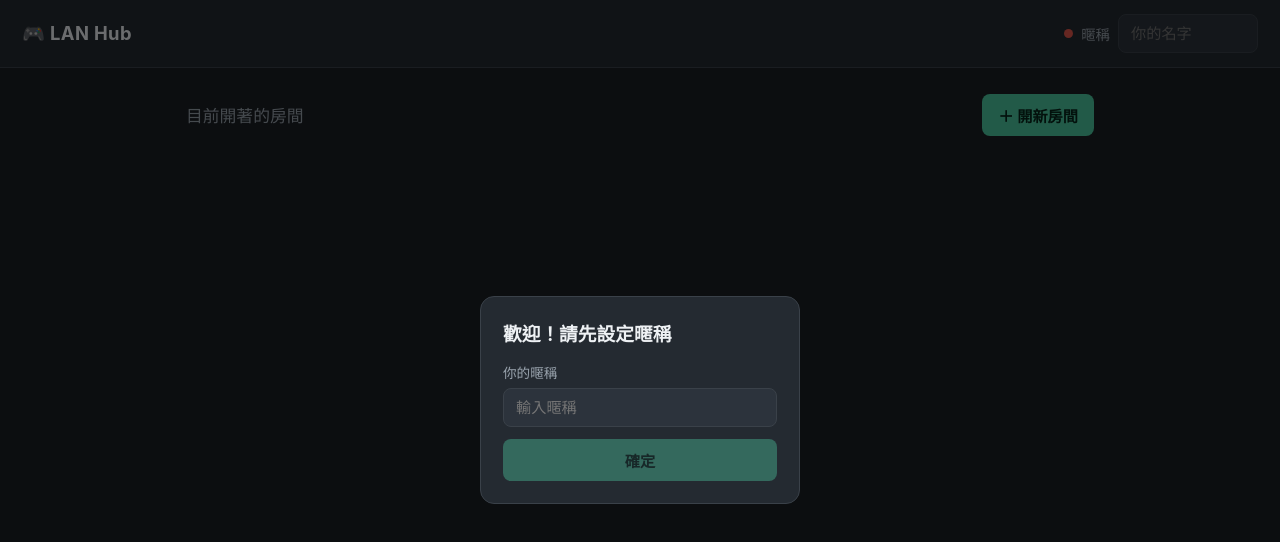
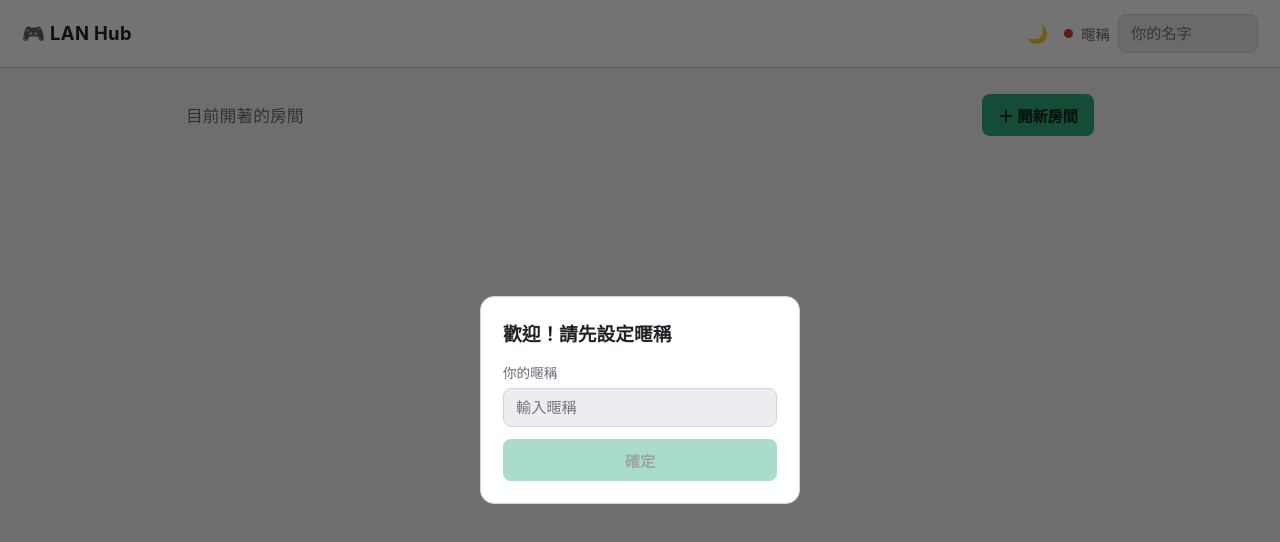
Before and after one commit to sov1n14/lan-hub, a website with bundled scripts: page public/index.html in a window 1280 px wide. Built offline with nearby package versions, Linux system fonts and the light colour scheme; no server answers.

Commit message:
# 新增深淺主題切換與 port 占用自動恢復
- **Updated:** 加入 light/dark 主題切換按鈕與淺色主題 CSS 變數
  - public/app.js
  - public/index.html
  - public/style.css
- **Updated:** 新增 EADDRINUSE 偵測，自動關閉佔用 port 的舊程序並重試
  - server.js
- **Updated:** 套件名稱由 office-games 改為 lan-hub
  - package-lock.json

```diff
--- a/public/app.js
+++ b/public/app.js
@@ -39,7 +39,19 @@ const els = {
   createRebuy: document.getElementById('create-rebuy'),
   createCancelBtn: document.getElementById('create-cancel-btn'),
   createConfirmBtn: document.getElementById('create-confirm-btn'),
+  themeToggle: document.getElementById('theme-toggle'),
 };
+
+function applyTheme(theme) {
+  document.documentElement.setAttribute('data-theme', theme);
+  els.themeToggle.textContent = theme === 'light' ? '🌙' : '☀️';
+  localStorage.setItem('og_theme', theme);
+}
+applyTheme(localStorage.getItem('og_theme')
+  || (matchMedia('(prefers-color-scheme: light)').matches ? 'light' : 'dark'));
+els.themeToggle.addEventListener('click', () => {
+  applyTheme(document.documentElement.getAttribute('data-theme') === 'light' ? 'dark' : 'light');
+});
 
 const { notifyTurn, resetStealth } = initStealth(els);
 const lobby = initLobby(els, sendMsg);
--- a/public/index.html
+++ b/public/index.html
@@ -14,6 +14,7 @@
   <div class="topbar">
     <h1>🎮 LAN Hub</h1>
     <div class="nick-box">
+      <button id="theme-toggle" class="theme-toggle" aria-label="切換深色/淺色模式"></button>
       <span class="conn-dot" id="conn-dot"></span>
       暱稱
       <input id="nickname-input" maxlength="20" placeholder="你的名字" autocomplete="off" />
--- a/public/style.css
+++ b/public/style.css
@@ -12,6 +12,21 @@
   --felt: #0f5132;
   --felt-2: #0c3f27;
   font-size: 16px;
+}
+
+[data-theme="light"] {
+  --bg: #f4f5f7;
+  --panel: #ffffff;
+  --panel-2: #ebedf0;
+  --border: #d0d4d9;
+  --text: #1f2328;
+  --text-dim: #656d76;
+  --accent: #2ea97c;
+  --accent-dark: #248a65;
+  --danger: #cf3c32;
+  --warn: #c9952e;
+  --felt: #1a7a4e;
+  --felt-2: #0f5a38;
 }
 
 * { box-sizing: border-box; }
@@ -140,6 +155,7 @@ input, select {
   animation: toast-in 0.15s ease-out;
 }
 .toast.error { border-color: var(--danger); color: #ffd7d2; }
+[data-theme="light"] .toast.error { color: #9b1c13; }
 @keyframes toast-in { from { opacity: 0; transform: translateY(-6px); } to { opacity: 1; transform: translateY(0); } }
 
 /* ---------- 偷玩模式：偽裝頁面 ---------- */
@@ -169,6 +185,13 @@ input, select {
 .decoy-table th { background: #fafafa; color: #555; }
 .decoy-footer { color: #9aa1a8; font-size: 0.8rem; margin-top: 24px; }
 
+/* theme toggle */
+.theme-toggle {
+  background: transparent; padding: 4px 8px; font-size: 1.1rem;
+  color: var(--text-dim); line-height: 1;
+}
+.theme-toggle:hover { background: var(--panel-2); }
+
 /* toggle switch */
 .toggle-row {
   display: flex; flex-direction: row; align-items: center; justify-content: space-between;
```
Also changed, not shown: server.js (+26 -0 lines), 1 other file.
